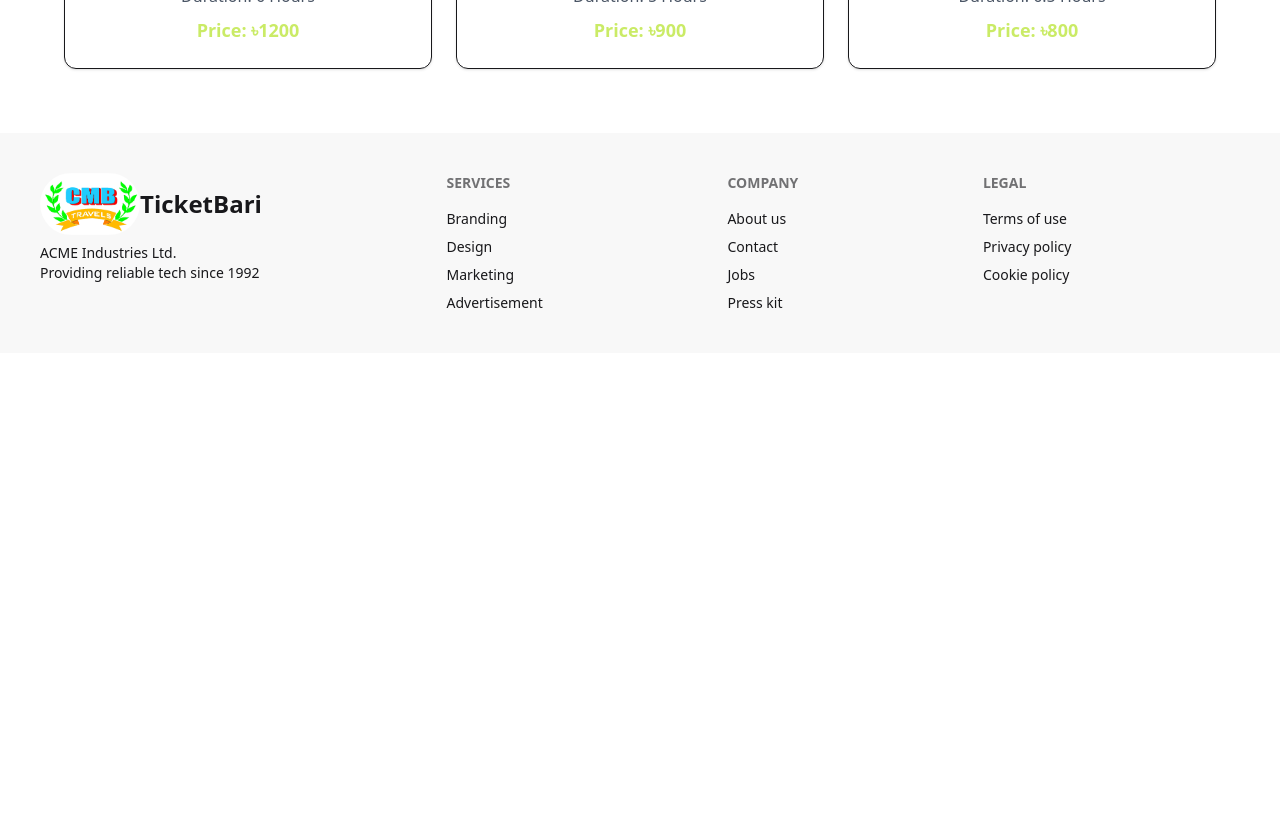
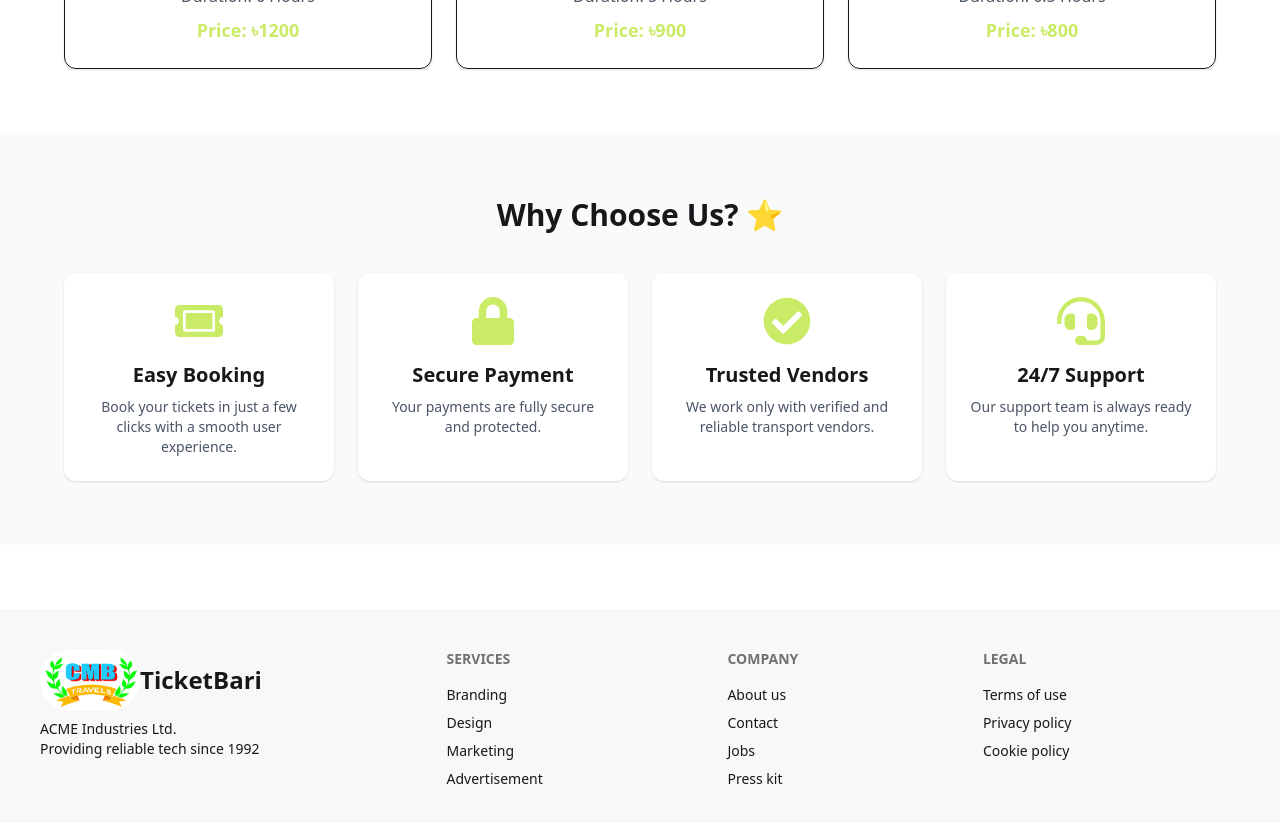
Before and after one commit to Sima-akhter/ticket-booking-client, a React (Vite) app: page / in a window 1280 px wide. Shown: the part 980-1803 px from the top of the page. Before the commit the page ends 1333 px from the top, so only its background shows below. Built offline with nearby package versions, Linux system fonts and the light colour scheme; no server answers.

Commit message:
update all tickets pages

```diff
--- a/src/Layouts/DashboardLayout.jsx
+++ b/src/Layouts/DashboardLayout.jsx
@@ -1,10 +1,10 @@
 import React from 'react'
 import { FaChartBar, FaClipboardList, FaMoneyCheckAlt, FaPlusCircle, FaTicketAlt, FaUser, FaUserTie } from 'react-icons/fa'
 import { Link, NavLink, Outlet } from 'react-router'
-import useRole from '../hooks/useRole';
+// import useRole from '../hooks/useRole';
 
 const DashboardLayout = () => {
-    const { role } = useRole();
+    // const { role } = useRole();
     return (
         <div>
 
@@ -61,8 +61,8 @@ const DashboardLayout = () => {
 
                             {/* vendor dashboard link */}
 
-                            {
-                                role == 'vendor' && <>
+
+                                // role == 'vendor' && <>
 
                                     <li>
                                         <NavLink to="/dashboard/vendorProfile" className="flex items-center gap-2">
@@ -100,8 +100,8 @@ const DashboardLayout = () => {
                                     </li>
 
 
-                                </>
-                            }
+                                // </>
+
 
 
 
--- a/src/Pages/AllTickets.jsx
+++ b/src/Pages/AllTickets.jsx
@@ -1,9 +1,74 @@
-import React from 'react'
+// import React, { useEffect, useState } from "react";
+// import { Link } from "react-router-dom";
+
+import { useEffect, useState } from "react";
+import { Link } from "react-router";
 
 const AllTickets = () => {
+  const [tickets, setTickets] = useState([]);
+  const [loading, setLoading] = useState(true);
+
+  useEffect(() => {
+    fetch("http://localhost:5000/tickets")
+      .then((res) => res.json())
+      .then((data) => {
+        console.log(data)
+        // Only admin-approved tickets
+        // const approvedTickets = data.filter(ticket => ticket.adminApproved === true);
+        // setTickets(approvedTickets);
+        setTickets(data)
+        setLoading(false);
+      })
+      .catch((err) => {
+        console.error(err);
+        setLoading(false);
+      });
+  }, []);
+
+  if (loading) return <p className="text-center mt-10">Loading tickets...</p>;
+
   return (
-    <div>AllTickets</div>
-  )
-}
+    <div className="max-w-6xl mx-auto px-4 py-10">
+      <h2 className="text-3xl font-bold text-center mb-10">All Tickets</h2>
 
-export default AllTickets
+      <div className="grid md:grid-cols-3 gap-6">
+        {tickets.map(ticket => (
+          <div key={ticket._id} className="border rounded-xl shadow hover:shadow-lg transition overflow-hidden">
+
+            {/* Image */}
+            <img
+              src={ticket.imageUrl}
+              alt={ticket.ticketTitle}
+              className="w-full h-48 object-cover"
+            />
+
+            <div className="p-4 flex flex-col justify-between h-full">
+              {/* Ticket Info */}
+              <div>
+                <h3 className="text-xl font-semibold mb-2">{ticket.title}</h3>
+                <p className="text-gray-600 mb-1">
+                  {ticket.from} → {ticket.to}
+                </p>
+                <p className="text-gray-600 mb-1">Transport: {ticket.transportType}</p>
+                <p className="text-gray-600 mb-1">Price: ${ticket.price}</p>
+                <p className="text-gray-600 mb-1">Quantity: {ticket.ticketQuantity}</p>
+                <p className="text-gray-600 mb-1">Perks: {ticket.perks}</p>
+                <p className="text-gray-600">Departure: {ticket.departureDate} | {ticket.departureTime}</p>
+              </div>
+
+              {/* Details Button */}
+              <Link
+                to={`/ticket/${ticket._id}`}
+                className="mt-4 inline-block text-center bg-primary text-white px-4 py-2 rounded hover:bg-primary-dark transition"
+              >
+                See Details
+              </Link>
+            </div>
+          </div>
+        ))}
+      </div>
+    </div>
+  );
+};
+
+export default AllTickets;
--- a/src/Pages/Dashboard/user/MyBookedTickets.jsx
+++ b/src/Pages/Dashboard/user/MyBookedTickets.jsx
@@ -10,7 +10,7 @@ const MyBookedTickets = () => {
   const [loading, setLoading] = useState(true);
 
   const fetchBookings = () => {
-    fetch(`http://localhost:5000/bookings/user/${user.email}`)
+    fetch(`http://localhost:3000/bookings/user/${user.email}`)
       .then(res => res.json())
       .then(data => {
         setBookings(data);
--- a/src/Pages/Home/Home/Home.jsx
+++ b/src/Pages/Home/Home/Home.jsx
@@ -3,6 +3,7 @@ import Banner from '../Banner/Banner'
 import Advertisment from '../../Advertisement/Advertisment'
 import TicketCard from '../../Advertisement/TicketCard'
 import PopularRoutes from '../PopularRoutes/PopularRoutes'
+import WhyChooseUs from './WhyChooseUs/WhyChooseUs'
 
 const Home = () => {
   return (
@@ -12,6 +13,7 @@ const Home = () => {
             <Advertisment></Advertisment>
             <TicketCard></TicketCard>
             <PopularRoutes></PopularRoutes>
+            <WhyChooseUs></WhyChooseUs>
 
         </div>
     </div>
--- /dev/null
+++ b/src/Pages/Home/Home/WhyChooseUs/WhyChooseUs.jsx
@@ -0,0 +1,47 @@
+import { FaTicketAlt, FaLock, FaCheckCircle, FaHeadset } from "react-icons/fa";
+
+const WhyChooseUs = () => {
+  const features = [
+    {
+      title: "Easy Booking",
+      desc: "Book your tickets in just a few clicks with a smooth user experience.",
+      icon: <FaTicketAlt />,
+    },
+    {
+      title: "Secure Payment",
+      desc: "Your payments are fully secure and protected.",
+      icon: <FaLock />,
+    },
+    {
+      title: "Trusted Vendors",
+      desc: "We work only with verified and reliable transport vendors.",
+      icon: <FaCheckCircle />,
+    },
+    {
+      title: "24/7 Support",
+      desc: "Our support team is always ready to help you anytime.",
+      icon: <FaHeadset />,
+    },
+  ];
+
+  return (
+    <section className="my-16 bg-gray-50 py-16 px-4">
+      <h2 className="text-3xl font-bold text-center mb-10">Why Choose Us? ⭐</h2>
+
+      <div className="grid md:grid-cols-4 gap-6 max-w-6xl mx-auto">
+        {features.map((item, index) => (
+          <div
+            key={index}
+            className="bg-white rounded-xl p-6 shadow hover:shadow-lg transition text-center flex flex-col items-center"
+          >
+            <div className="text-5xl text-primary mb-4">{item.icon}</div>
+            <h3 className="text-xl font-semibold mb-2">{item.title}</h3>
+            <p className="text-gray-600 text-sm">{item.desc}</p>
+          </div>
+        ))}
+      </div>
+    </section>
+  );
+};
+
+export default WhyChooseUs;
--- a/src/routes/PrivateRoute.jsx
+++ b/src/routes/PrivateRoute.jsx
@@ -15,8 +15,14 @@ const PrivateRoute = ({children}) => {
    }
 
    if(!user){
-    return <Navigate state={location.pathname} to="/login"></Navigate>
+    return <Navigate
+  to="/login"
+  state={{ from: location }}
+  replace
+/>
    }
+
+//    <Navigate state={location.pathname} to="/login"></Navigate>
 
   return children;
 }
```
Also changed, not shown: src/routes/Routes.jsx (+5 -5 lines).
